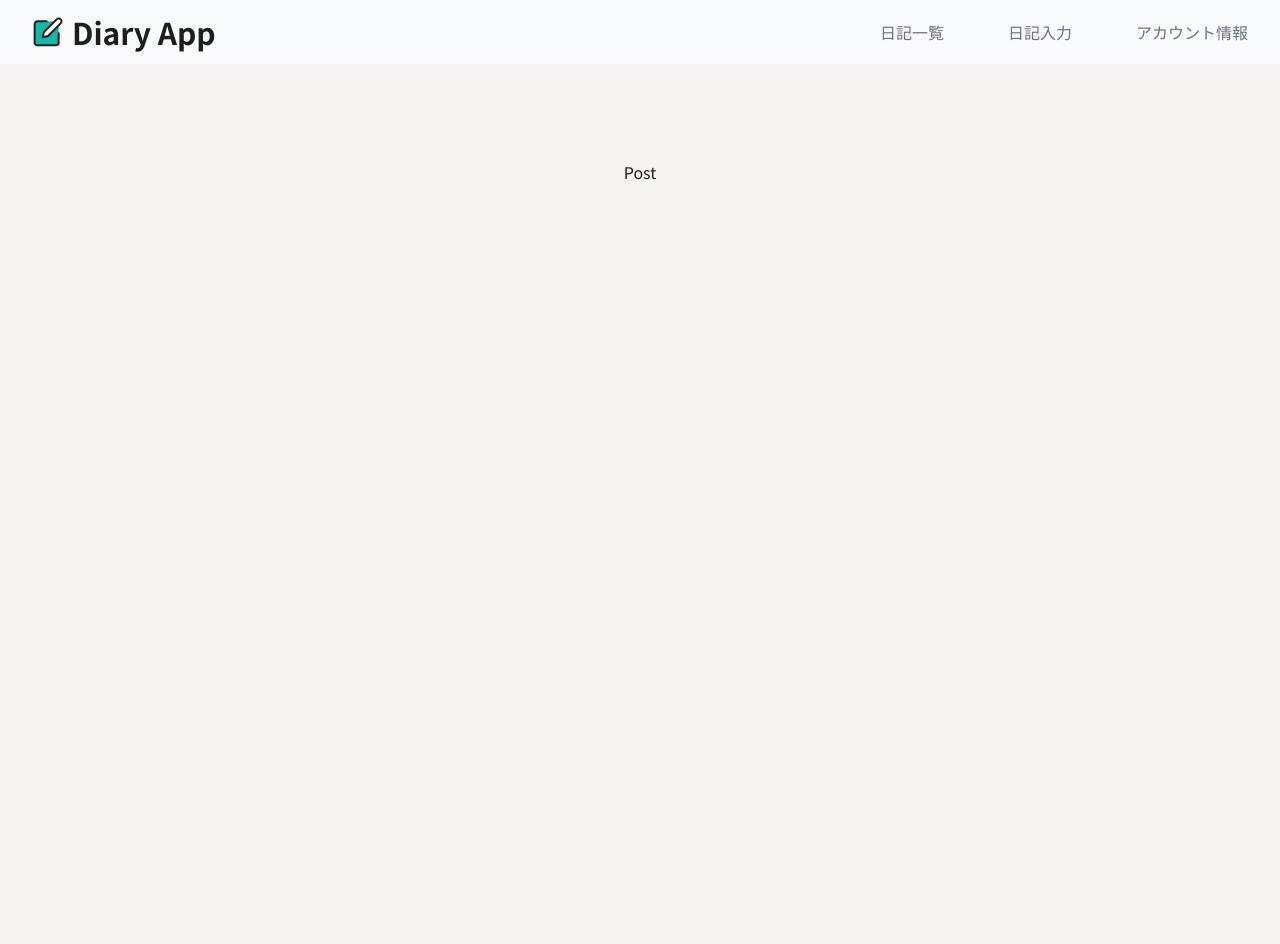
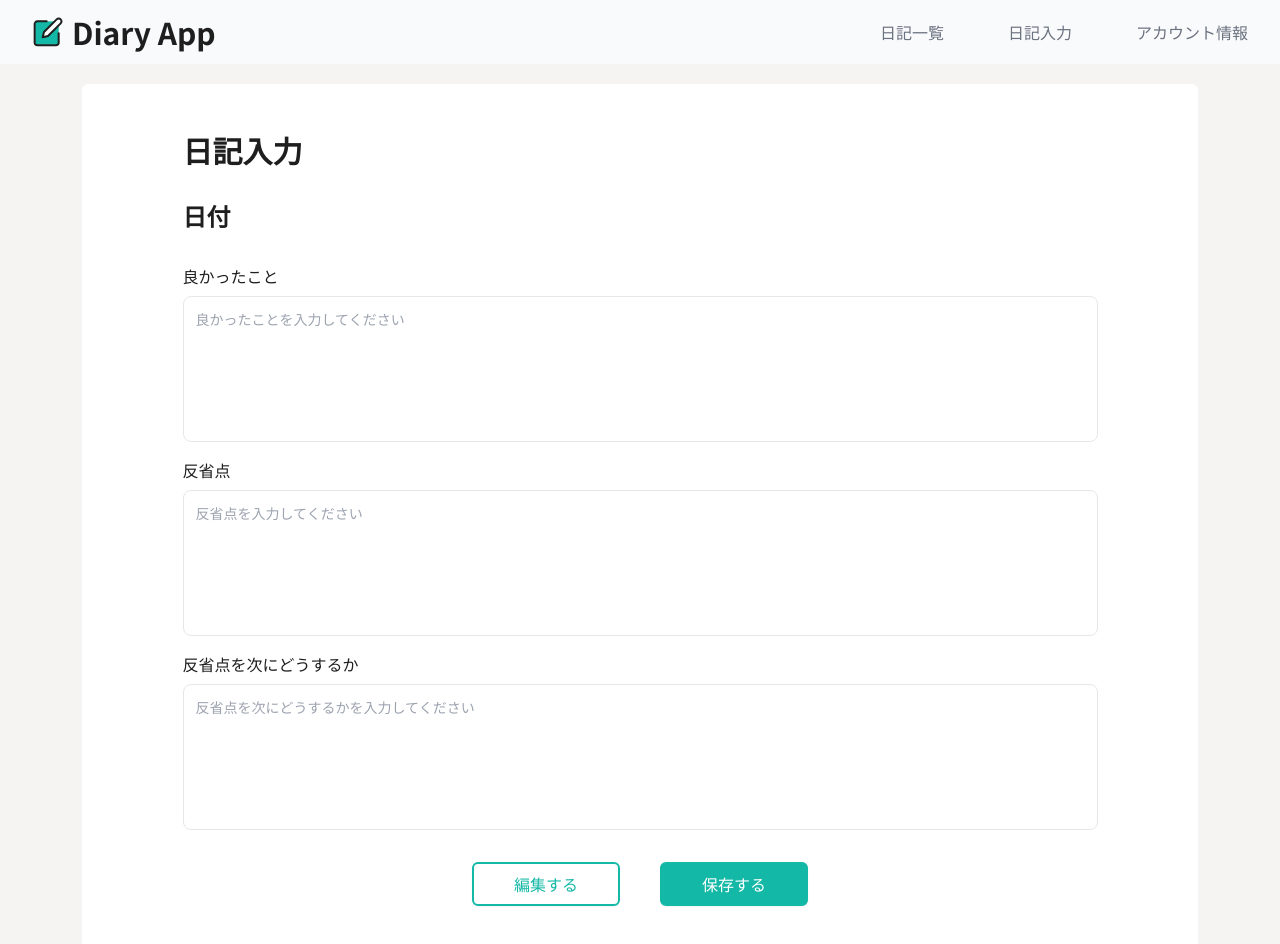
Before and after one commit to diary-app-0910/diaryappfrontend, a Next.js app: page /post in a window 1280 px wide. Shown: the top 944 px of the page. Before the commit the page ends 864 px from the top, so only its background shows below. Built offline with nearby package versions, Linux system fonts and the light colour scheme.

Commit message:
日記登録画面実装（途中まで）

```diff
--- a/app/(main)/post/page.tsx
+++ b/app/(main)/post/page.tsx
@@ -1,9 +1,50 @@
+"use client"
+// 日記登録ページ
+
 import React from 'react'
+import Button from '../../components/elements/Button';
+import WhiteButton from '../../components/elements/WhiteButton';
+
+// フォームのCSS
+const textareaClass = () => 'w-ful h-[146px] resize-none overflow-hidden rounded-lg border p-3 text-sm';
+
 
 const page = () => {
+
     return (
-        <main className="flex min-h-screen flex-col items-center justify-between p-24">
-        Post
+        <main className='flex items-center justify-center py-5'>
+            <div className='bg-white w-full md:h-[880px] lg:w-[1116px] h-auto flex flex-col items-center rounded-md p-6 gap-6'>
+                <div className='flex flex-col gap-8 pt-6 w-full md:w-full lg:w-[915px] h-auto'>
+                    <h1 className='font-bold text-2xl lg:text-3xl'>日記入力</h1>
+                    <h2 className='font-bold text-1xl lg:text-2xl'>日付</h2>
+                        <form action='submit'>
+                            <div className='flex flex-col gap-4'>
+                                <div className='flex flex-col gap-2'>
+                                    <label htmlFor='良かったこと'>良かったこと</label>
+                                    <textarea name='' id='' className={textareaClass()}
+                                    placeholder='良かったことを入力してください'
+                                    ></textarea>
+                                </div>
+                                <div className='flex flex-col gap-2'>
+                                    <label htmlFor='反省点'>反省点</label>
+                                    <textarea name='' id='' className={textareaClass()}
+                                    placeholder='反省点を入力してください'
+                                    ></textarea>
+                                </div>
+                                <div className='flex flex-col gap-2'>
+                                    <label htmlFor='反省点を次にどうするか'>反省点を次にどうするか</label>
+                                    <textarea name='' id='' className={textareaClass()}
+                                    placeholder='反省点を次にどうするかを入力してください'
+                                    ></textarea>
+                                </div>
+                            </div>
+                            <div className='flex items-center justify-center  md:gap-2 lg:gap-10'>
+                                <WhiteButton buttonName='編集する' />
+                                <Button buttonName='保存する' />
+                            </div>
+                        </form>
+                </div>
+            </div>
         </main>
     )
 }
--- a/app/api/Api.tsx
+++ b/app/api/Api.tsx
@@ -29,3 +29,19 @@ export const signup = async (username:string, email: string, password: string) =
     }
     return await response.json();
 };
+
+// Create DiaryAPI
+export const createDiary = async (user_id:bigint, goodhighlight: string, reflection: string, opinion: string) => {
+    const response = await fetch('https:////api/diaries', {
+        method: 'POST',
+        headers: {
+            'Content-Type': 'application/json',
+        },
+        body: JSON.stringify({ user_id, goodhighlight, reflection, opinion }),
+    });
+
+    if (!response.ok) {
+        throw new Error('日記登録に失敗しました');
+    }
+    return await response.json();
+};
--- a/app/components/elements/Button.tsx
+++ b/app/components/elements/Button.tsx
@@ -4,7 +4,7 @@ import React from 'react'
 const Button = ({buttonName} : {buttonName: string}) => {
     return (
         <div>
-            <button type='submit' className='w-full rounded-md bg-teal-500 px-10 py-2 my-8 text-md text-white shadow-sm hover:bg-teal-600 focus-visible:outline focus-visible:outline-2 focus-visible:outline-offset-2 focus-visible:outline-teal-600'w-full  >{buttonName}</button>
+            <button type='submit' className='w-full rounded-md bg-teal-500 border-2 border-teal-500 px-10 py-2 my-8 text-md text-white shadow-sm hover:bg-teal-600 hover:border-teal-600 focus-visible:outline focus-visible:outline-2 focus-visible:outline-offset-2 focus-visible:outline-teal-600'>{buttonName}</button>
         </div>
     )
 }
--- /dev/null
+++ b/app/components/elements/WhiteButton.tsx
@@ -0,0 +1,15 @@
+import React from 'react'
+
+const WhiteButton = ({buttonName} : {buttonName: string}) => {
+    return (
+        <div>
+            <button type='submit'
+                className='w-full rounded-md bg-teal-white border-solid border-2 border-teal-500 px-10 py-2 my-8 text-md text-teal-500 shadow-sm hover:border-teal-600 hover:text-teal-600 hover:bg-teal-50 focus-visible:outline focus-visible:outline-2 focus-visible:outline-offset-2 focus-visible:outline-teal-600'
+                >
+                {buttonName}
+            </button>
+        </div>
+    )
+}
+
+export default WhiteButton
--- a/app/page.tsx
+++ b/app/page.tsx
@@ -38,7 +38,7 @@ export default function Home() {
 					<Image src='/img/logo-header.svg' alt='ロゴ' width={32} height={32} />
 					<h1 className='font-bold text-2xl lg:text-3xl'>Diary App</h1>
 				</div>
-				<div className='bg-white sm,md:w-[318px] lg:w-[658px] h-[520px] flex flex-col items-center justify-center rounded-md p-6'>
+				<div className='bg-white md:w-[400px] lg:w-[658px] h-[520px] flex flex-col items-center justify-center rounded-md p-6'>
 					<div className='w-[318px]'>
 						<h1 className='text-left font-bold w-full mb-4 text-xl mb-8'>ログイン</h1>
 						<form onSubmit={handleSubmit(onSubmit)} className='flex flex-col space-y-3'>
--- a/app/signup/page.tsx
+++ b/app/signup/page.tsx
@@ -45,7 +45,7 @@ const Page = () => {
 					<Image src='/img/logo-header.svg' alt='ロゴ' width={32} height={32} />
 					<h1 className='font-bold text-2xl lg:text-3xl'>Diary App</h1>
 				</div>
-                <div className='bg-white sm,md:w-[318px] lg:w-[658px] h-[700px] flex flex-col items-center justify-center rounded-md p-6'>
+                <div className='bg-white md:w-[400px] lg:w-[658px] h-[700px] flex flex-col items-center justify-center rounded-md p-6'>
                     <div className='w-[318px]'>
                     <h1 className='text-left font-bold w-full mb-4 text-xl mb-8'>アカウント作成</h1>
                         <form onSubmit={handleSubmit(onSubmit)} className='flex flex-col space-y-3'>
```
